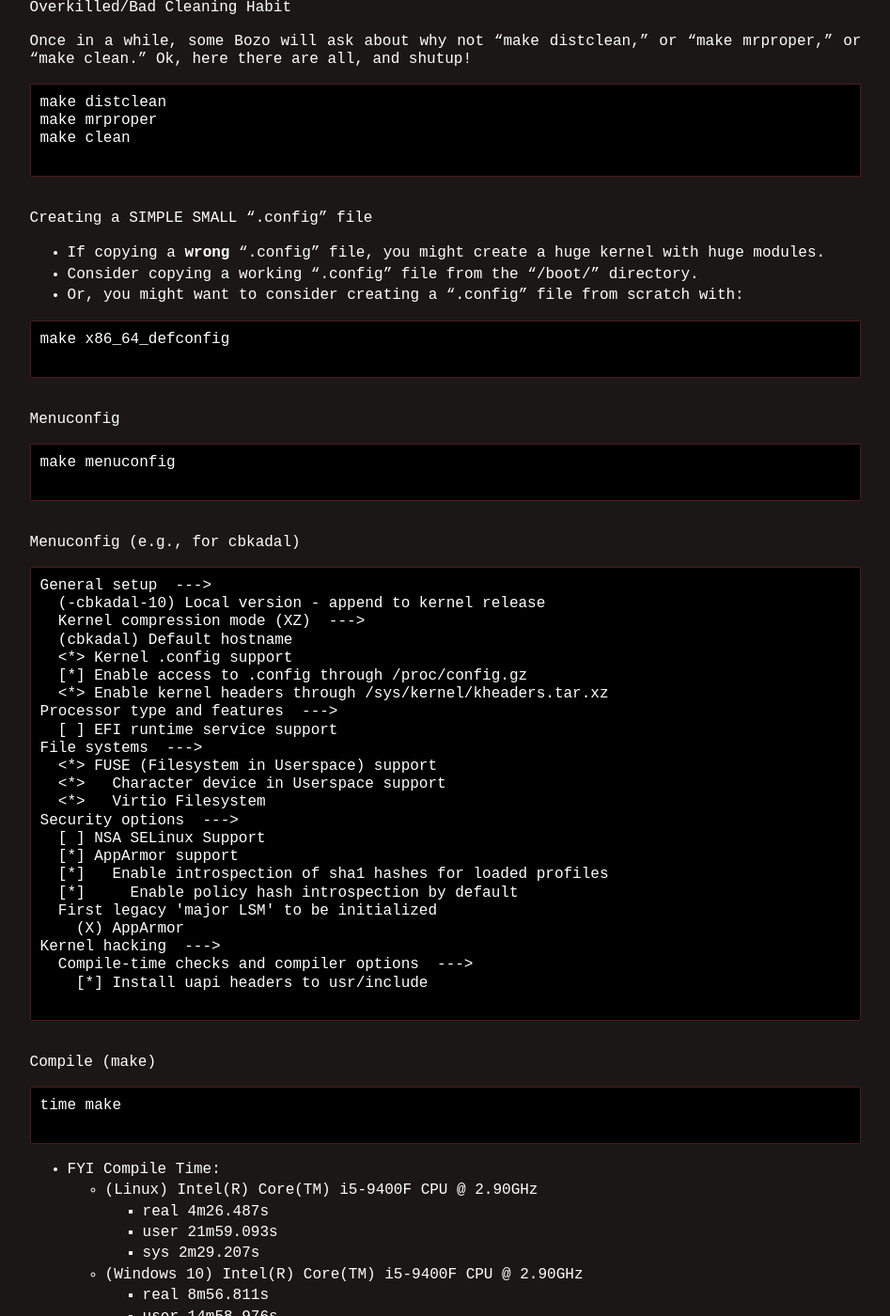
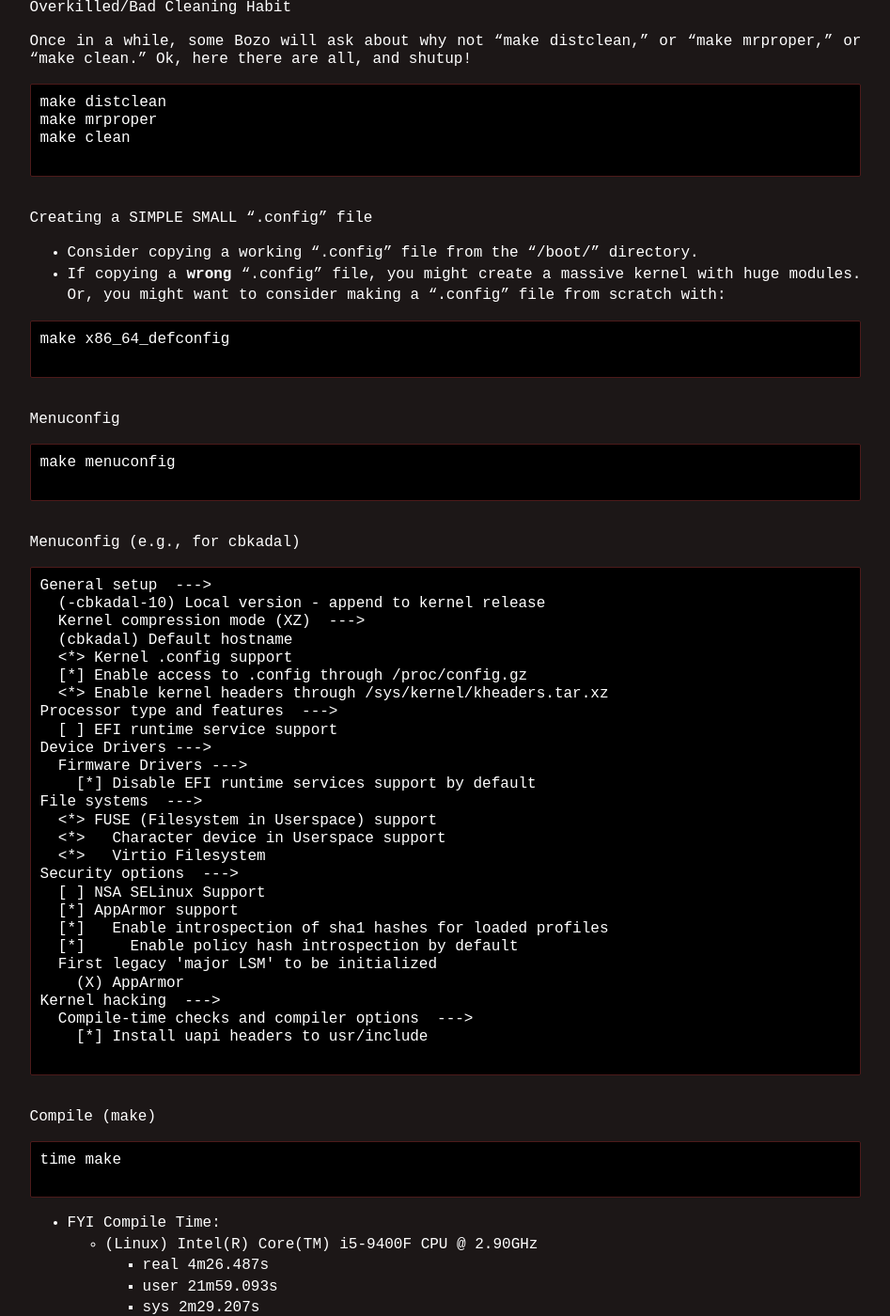
Before and after one commit to yforku/doit, a Jekyll site: the page built from 007.md, in a window 1280 px wide and 1400 px high, scrolled down 1417 px. Shown: the whole window at 94% size, without its empty margins (166-1113 px from the left). Built offline with Jekyll 4.4.1, drawn with Linux system fonts in a browser that asks for light colours; some of the changed text lies outside the part shown.

Commit message:
modified:   007.pmd

````diff
--- a/007.md
+++ b/007.md
@@ -81,9 +81,9 @@ make clean
 
 <br id="idx06">
 Creating a SIMPLE SMALL ".config" file
-* If copying a **wrong** ".config" file, you might create a huge kernel with huge modules.
 * Consider copying a working ".config" file from the "/boot/" directory.
-* Or, you might want to consider creating a ".config" file from scratch with:
+* If copying a **wrong** ".config" file, you might create a massive kernel with huge modules.
+  Or, you might want to consider making a ".config" file from scratch with:
 
 ```
 make x86_64_defconfig
@@ -111,6 +111,9 @@ General setup  --->
   <*> Enable kernel headers through /sys/kernel/kheaders.tar.xz
 Processor type and features  --->
   [ ] EFI runtime service support
+Device Drivers --->
+  Firmware Drivers --->
+    [*] Disable EFI runtime services support by default
 File systems  --->
   <*> FUSE (Filesystem in Userspace) support
   <*>   Character device in Userspace support
--- a/_config.yml
+++ b/_config.yml
@@ -1,4 +1,4 @@
-version:          "0036d--07-Jun-2022"
+version:          "0037--13-Jun-2022"
 copyright:        "2021-2022"
 title:            "This Is How Me Do It!"
 author:           "C. BinKadal"
````
Also changed, not shown: 004.md (+1 -1 lines), 1 other file.
